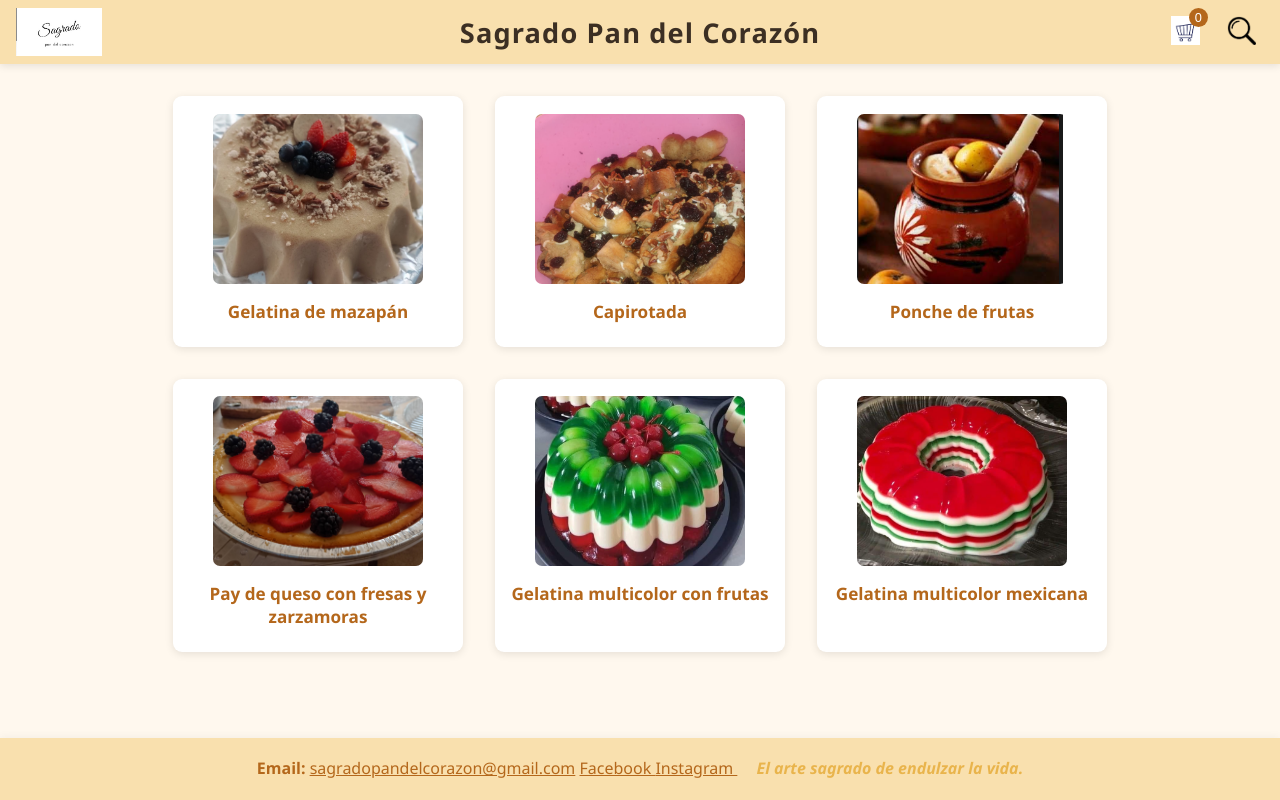
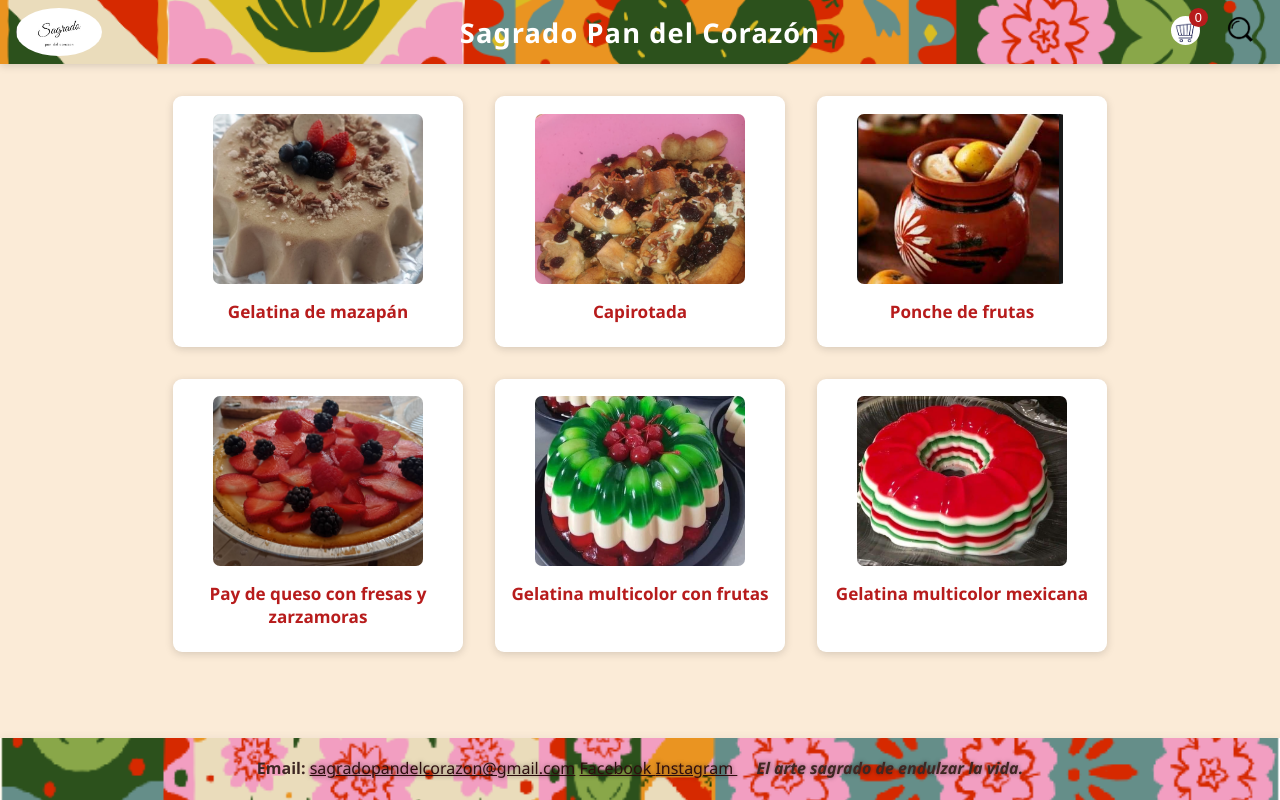
Before and after one commit to Caylinshus/SAGRADO-pan-del-corazon, a plain HTML site: page index.html in a window 1280 px wide. Drawn offline with Linux system fonts and the light colour scheme.

Commit message:
Update styles.css

```diff
--- a/styles.css
+++ b/styles.css
@@ -1,11 +1,12 @@
 :root {
-  --primary: #b4671b;
-  --secondary: #f9e0ae;
-  --accent: #e9b44c;
-  --text: #3c2f23;
-  --background: #fff8ee;
-  --shadow: 0 2px 8px rgba(0,0,0,0.1);
+  --primary: #B71C1C;
+  --secondary: #FFDE59;
+  --accent: #43A047;
+  --text: #3E2723;
+  --background: #FBEBD7;
+  --shadow: 0 2px 8px rgba(0,0,0,0.15);
 }
+
 
 * { box-sizing: border-box; }
 
@@ -20,10 +21,11 @@ body {
 
 header {
   display: flex; align-items: center; justify-content: space-between;
-  background: var(--secondary);
+  background: url("img/flores.png") center/cover no-repeat;
   padding: 0.5rem 1rem;
   box-shadow: var(--shadow);
   position: sticky; top: 0; z-index: 10;
+  color: white;
 }
 
 .header-left { flex: 1; }
@@ -31,6 +33,8 @@ header {
   height: 48px;
   width: auto;
   vertical-align: middle;
+  border-radius: 50%;
+  object-fit: cover;
 }
 
 .header-center {
@@ -56,6 +60,8 @@ header {
 }
 .icon-btn img {
   width: 29px; height: 29px;
+  border-radius: 50%;
+  object-fit: cover;
 }
 #cart-count {
   position: absolute; top: 0; right: 0;
@@ -71,7 +77,7 @@ header {
 }
 
 .product-card {
-  background: #fff;
+  background: #FFFFFF;
   border-radius: 9px;
   box-shadow: var(--shadow);
   width: 290px;
@@ -135,8 +141,8 @@ header {
   cursor: pointer; color: #c00;
 }
 .buy-btn, .pay-btn {
-  background: var(--primary);
-  color: #fff;
+  background: var(--accent);
+  color: #FFFFFF;
   border: none;
   border-radius: 7px;
   padding: 0.75rem 2.2rem;
@@ -147,8 +153,8 @@ header {
   transition: background .17s;
 }
 .buy-btn:hover, .pay-btn:hover {
-  background: #e9b44c;
-  color: #5a3500;
+  background: #2E7D32;
+  color: #1B1B1B;
 }
 
 .cart-list {
@@ -187,19 +193,34 @@ header {
 
 footer {
   margin-top: auto;
-  background: var(--secondary);
+  background:url("img/flores2.png") center/cover no-repeat;
   padding: 1.2rem 0 1.3rem 0;
   text-align: center;
   font-size: 1rem;
-  color: var(--primary);
+  color: #280a0a2;
   box-shadow: 0 -2px 8px rgba(0,0,0,0.04);
 }
 footer a { color: var(--primary); text-decoration: underline; }
 footer .eslogan {
   margin-left: 1.2rem;
   font-style: italic;
-  color: var(--accent);
+  color:  #280a0a2;
+  text-shadow: 0 0 4px rgba(0, 0, 0, 0.5);
   font-weight: 600;
+}
+footer a[href^="mailto:"] {
+  color: #2e0e0e;
+  text-shadow: 0 0 4px rgba(0,0,0,0.5);
+}
+
+footer a[href*="facebook.com"] {
+  color: #2e0e0e;
+  text-shadow: 0 0 4px rgba(0,0,0,0.5);
+}
+
+footer a[href*="instagram.com"] {
+  color: #2e0e0e;
+  text-shadow: 0 0 4px rgba(0,0,0,0.5);
 }
 
 @media (max-width: 900px) {
```
